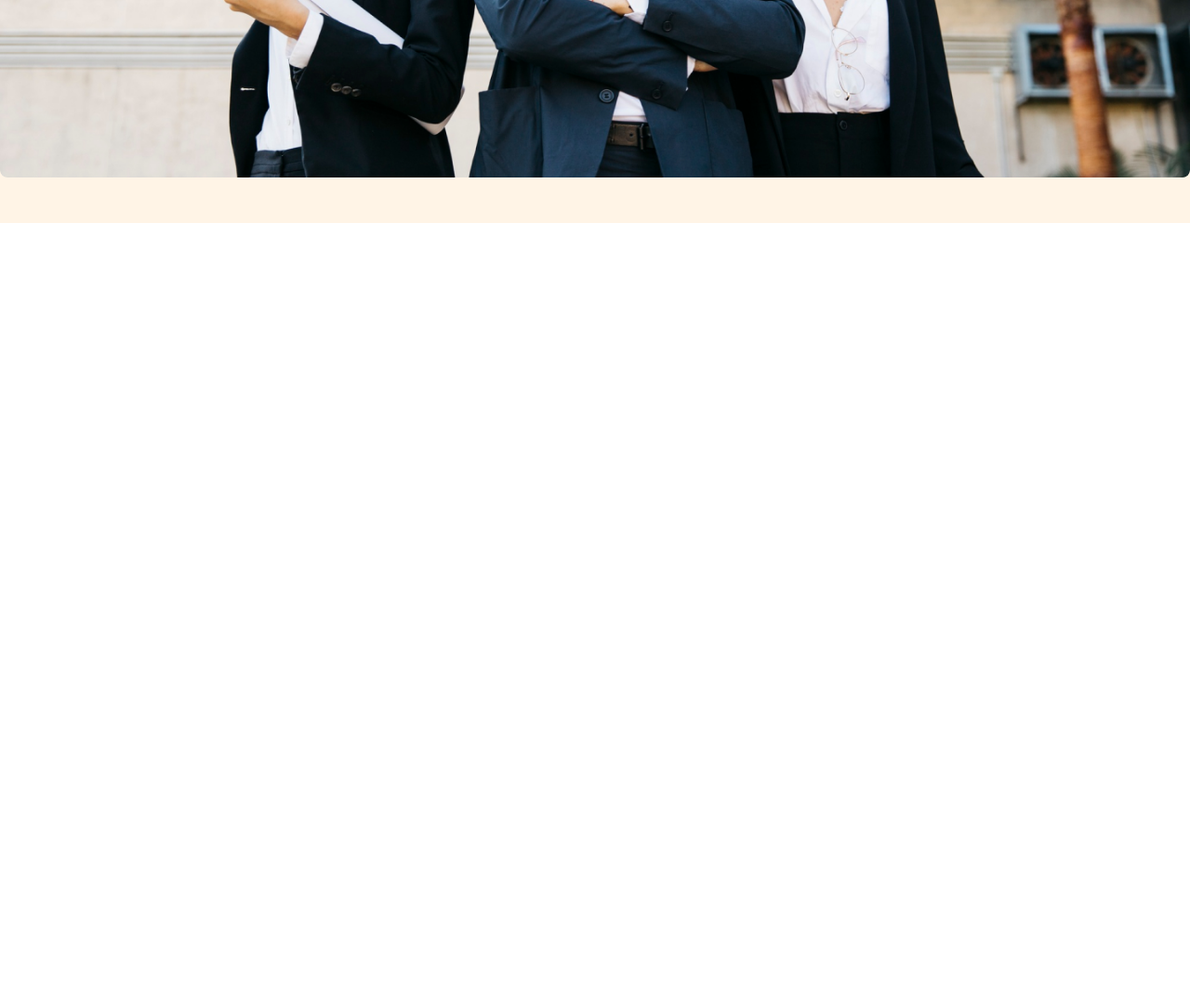
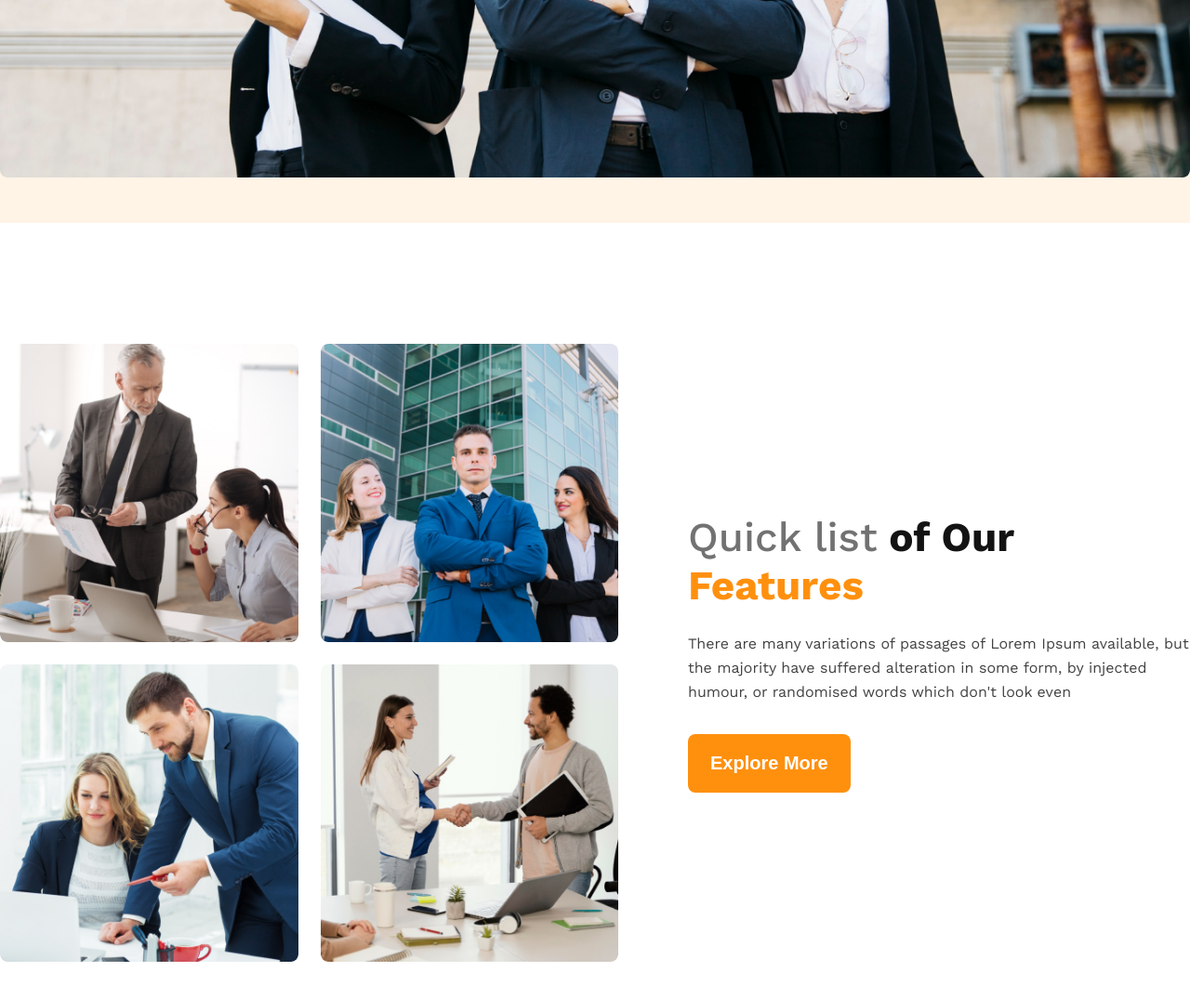
Before and after one commit to pollobs/G3-Architects, a plain HTML site: page index.html in a window 1280 px wide. Shown: the part 1006-2080 px from the top of the page at 93% size. Before the commit the page ends 1246 px from the top, so only its background shows below. Drawn offline with nearby package versions, Linux system fonts and the light colour scheme.

Commit message:
Team Section Added

```diff
--- a/index.html
+++ b/index.html
@@ -33,5 +33,30 @@
             </section>
         </div>
     </header>
+    <main>
+        <!-- Team Section -->
+        <section class="teams">
+            <div class="container">
+               <div class="team-content-wrapper display-flex">
+                <div class="team-image-container">
+                    <img src="images/team1.png" alt="Team Image 1">
+                    <img src="images/team2.png" alt="Team Image 2">
+                    <img src="images/team3.png" alt="Team Image 3">
+                    <img src="images/team4.png" alt="Team Image 4">
+               </div>
+               <div class="team-content">
+                <h2 class="h2 dark"><span class="dark-3 medium">Quick list</span> of Our <span class="orange">Features</span></h2>
+                <p class="body-16-px dark-2 hero-para">There are many variations of passages of Lorem Ipsum available, but the majority have suffered alteration in some form, by injected humour, or randomised words which don't look even</p>
+                <button class="primary-btn">Explore More</button>
+               </div>
+            </div>
+        </section>
+        <!--Features Section-->
+        <section class="Features">
+            <div class="container">
+
+            </div>
+        </section>
+    </main>
 </body>
 </html>
--- a/styles/styles.css
+++ b/styles/styles.css
@@ -35,9 +35,18 @@
 
 /* Font Sizes */
 
-h1{
+.h1{
     font-size: 4rem;
     font-weight: 700;
+}
+
+.h2{
+    font-size: 2.75rem;
+    font-weight: 700;
+}
+
+.medium{
+    font-weight: 500;
 }
 
 .body-16-px{
@@ -75,6 +84,10 @@ h1{
     font-weight: 600;
     border-radius: 8px;
     cursor: pointer;
+}
+
+main section{
+    margin-top: 130px;
 }
 
 /* Navbar */
@@ -132,11 +145,38 @@ h1{
     border-radius: 8px;
 }
 
+/* Team Section */
+
+.team-content-wrapper{
+    align-items: center;
+    justify-content: center;
+    gap: 75px;
+}
+
+.team-image-container{
+    display: grid;
+    grid-template-columns: repeat(2, 1fr);
+    gap: 24px;
+}
+
+.team-image-container img{
+    width: 100%;
+    height: auto;
+    border-radius: 8px;
+}
+
+.team-content{
+    max-width: 540px;
+}
+
 /* Media Queries */
 
 
 @media screen and (max-width: 576px) {
 
+    main section{
+        margin-top: 60px;
+    }
 
     .container{
         padding: 0 16px;
@@ -154,7 +194,27 @@ h1{
     }
 
     .hero{
-    padding: 60px 0 45px 0;
+    padding: 60px 0 40px 0;
+    }
+
+    .team-content-wrapper{
+        flex-direction: column-reverse;
+    gap: 40px;
+
 }
 
+.team-image-container{
+    width: 100%;
+    display: grid;
+    grid-template-columns: repeat(1, 1fr);
+    gap: 24px;
+}
+
+.team-image-container img{
+    width: 100%;
+    height: auto;
+    border-radius: 8px;
+}
+
+
  }
```
